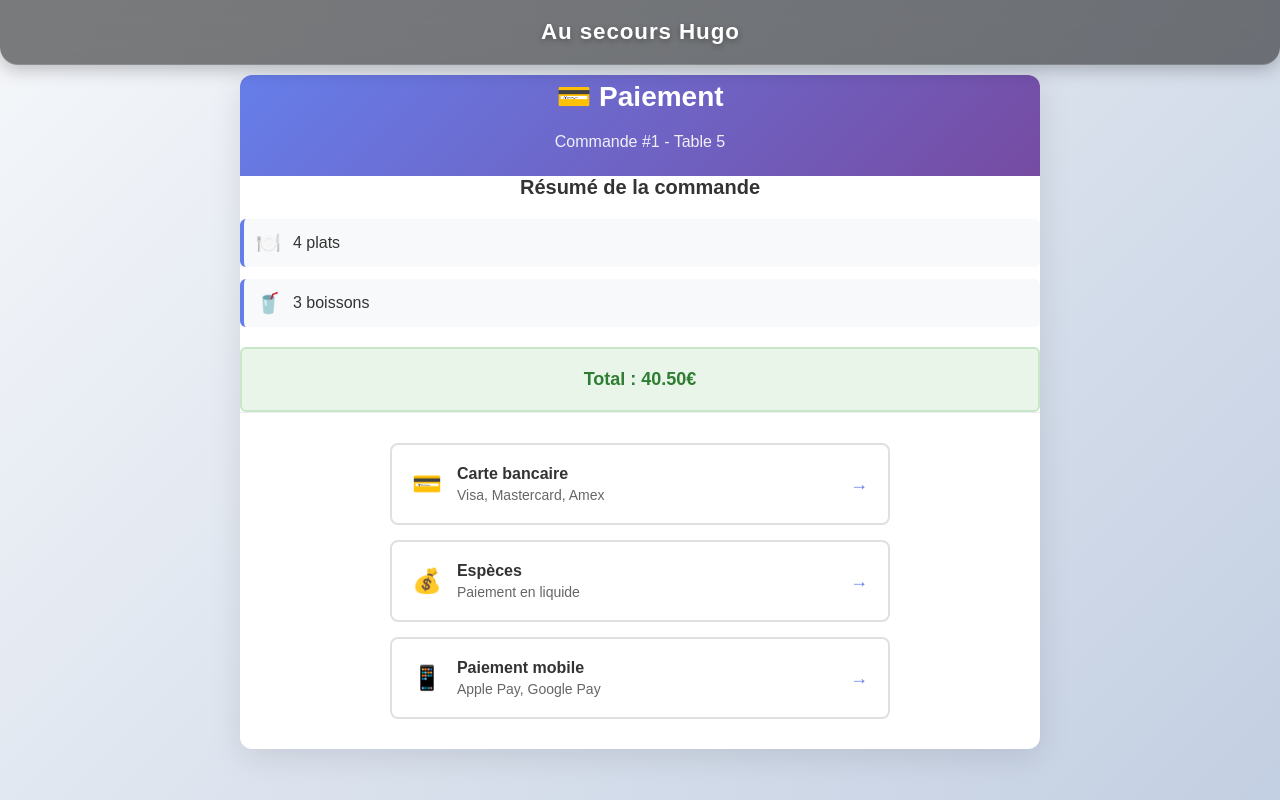
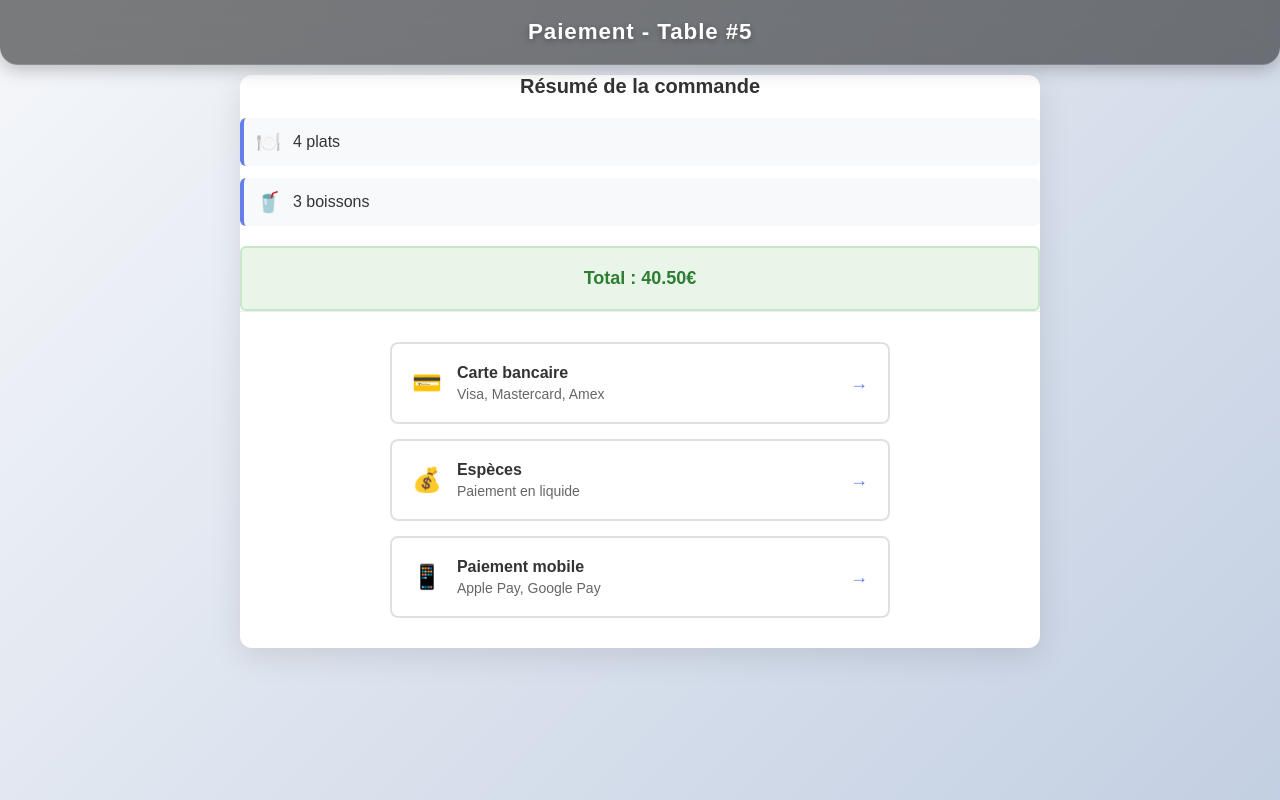
Before and after one commit to HugoHeilmann/Oskour-hugo, a SvelteKit app: page /paiement/1 in a window 1280 px wide. Built offline with nearby package versions, Linux system fonts and the light colour scheme.

Commit message:
feat : langue fr + header for paiement

```diff
--- a/src/app.html
+++ b/src/app.html
@@ -1,5 +1,5 @@
 <!doctype html>
-<html lang="en">
+<html lang="fr">
 	<head>
 		<meta charset="utf-8" />
 		<meta name="viewport" content="width=device-width, initial-scale=1" />
--- a/src/routes/paiement/[commandId]/+page.svelte
+++ b/src/routes/paiement/[commandId]/+page.svelte
@@ -44,7 +44,7 @@
 </svelte:head>
 
 <main class="app">
-    <Title text="Au secours Hugo"></Title>
+    <Title text="Paiement - Table #{commandData.tableNumber}"></Title>
     <div class="payment-page">
         {#if paymentCompleted}
             <div class="success-container">
@@ -57,10 +57,7 @@
             </div>
         {:else}
             <div class="payment-container">
-                <div class="payment-header">
-                    <h1>💳 Paiement</h1>
-                    <p class="command-info">Commande #{commandId} - Table {commandData.tableNumber}</p>
-                </div>
+
 
                 {#if selectedPaymentMethod === ''}
                     <div class="order-summary">
```
